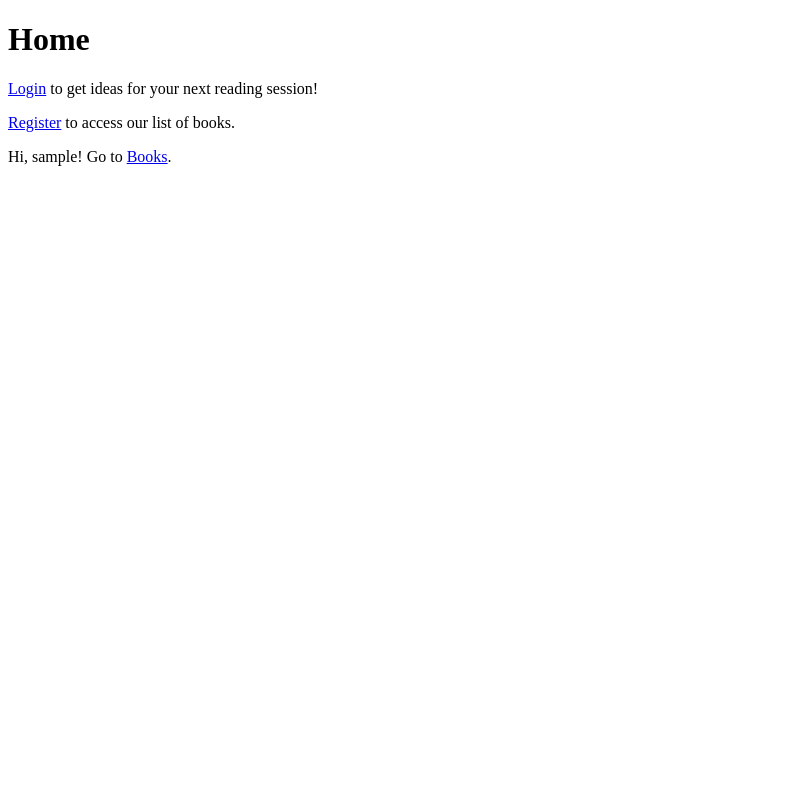
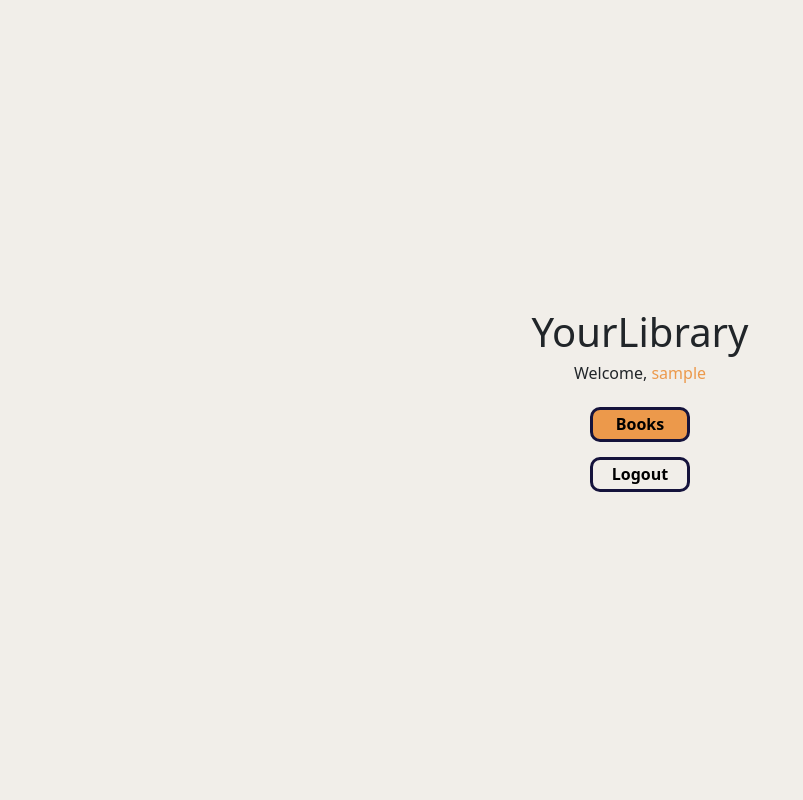
Before and after one commit to miachafer/django-virtual-library, a Django app: page /home/ in a window 1280 px wide. Shown: the whole page, without its empty margins (0-803 px from the left). Run offline with Django 3.2, Linux system fonts and the light colour scheme; the visitor is signed in with stand-in values (Sample User, id 1).

Commit message:
Add style to home view

```diff
--- a/library/books/templates/books/home.html
+++ b/library/books/templates/books/home.html
@@ -1,15 +1,58 @@
+{% load static %}
 <!DOCTYPE html>
 <html lang="en-us">
   <head>
     <title>Library</title>
     <meta charset="utf-8">
+    <meta name="viewport" content="width=device-width, initial-scale=1.0" />
+    <link
+      href="https://cdn.jsdelivr.net/npm/bootstrap@5.2.0-beta1/dist/css/bootstrap.min.css"
+      rel="stylesheet"
+      integrity="sha384-0evHe/X+R7YkIZDRvuzKMRqM+OrBnVFBL6DOitfPri4tjfHxaWutUpFmBp4vmVor"
+      crossorigin="anonymous"
+    />
+    <link href="{% static 'books/style.css' %}" rel="stylesheet" />
   </head>
   <body>
-    <h1>Home</h1>
-    <p><a href="{% url 'login' %}">Login</a> to get ideas for your next reading session!</p>
-    <p><a href="{% url 'register' %}">Register</a> to access our list of books.</p>
-    {% if user.is_authenticated %}
+    <div class="outer-container">
+      <div class="inner-container">
+        <div>
+          <h1>YourLibrary</h1>
+        </div>
+        {% if user.is_authenticated %}
+          <div>
+            <h6>Welcome, <span style="color:#EC994B">{{ user.username }}</span></h6>
+          </div>
+          <div>
+            <a href="{% url 'books' %}">
+            <button class="login-button">Books</button></a>
+          </div>
+          <div>
+            <a href="{% url 'logout' %}">
+              <button class="register-button">Logout</button>
+            </a>
+          </div>
+        {% else %}
+        <div>
+          <h6>Get new ideas for your next reading session.</h6>
+        </div>
+        <div>
+          <a href="{% url 'login' %}">
+            <button class="login-button">Login</button>
+          </a>
+        </div>
+        <div>
+            <a href="{% url 'register' %}">
+                <button class="register-button">Register</button>
+            </a>
+        </div>
+        {% endif %}
+      </div>
+    </div>
+    {% comment %} <p><a href="{% url 'login' %}">Login</a> to get ideas for your next reading session!</p>
+    <p><a href="{% url 'register' %}">Register</a> to access our list of books.</p> {% endcomment %}
+    {% comment %} {% if user.is_authenticated %}
     <p>Hi, {{ user.username }}! Go to <a href="{% url 'books' %}">Books<a>.</p>
-    {% endif %}
+    {% endif %} {% endcomment %}
   </body>
 </html>
```
